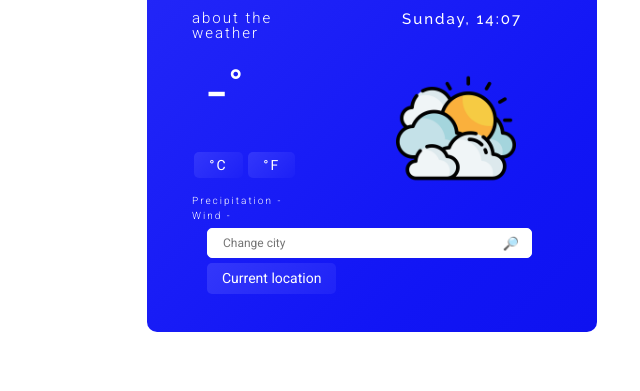
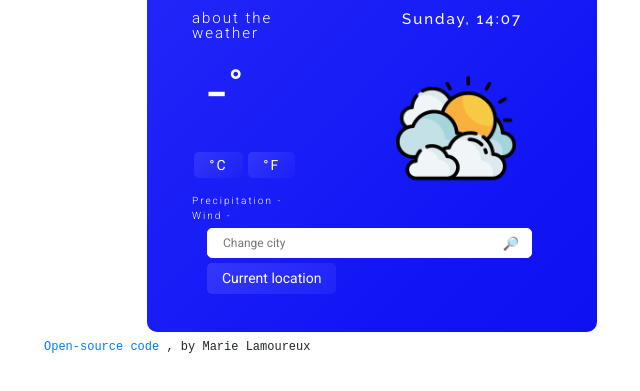
Before and after one commit to lamoureuxmarie/weather-app, a plain HTML site: page index.html in a window 1280 px wide. Shown: the part 97-488 px from the top of the page, without its empty margins (268-908 px from the left). Drawn offline with nearby package versions, Linux system fonts and the light colour scheme.

Commit message:
added link to github

```diff
--- a/index.html
+++ b/index.html
@@ -76,6 +76,9 @@
           </div>
         </div>
       </section>
+     <span class="code">
+      <a href="https://github.com/lamoureuxmarie/weather-app" target="_blank">Open-source code </a>, by Marie Lamoureux
+    </span>
     </div>
     <script src="src/script.js"></script>
   </body>
--- a/src/style.css
+++ b/src/style.css
@@ -208,3 +208,11 @@
   .location-button:focus {
     outline: none;
   }
+
+  .code {
+    margin: 5px;
+    position: relative;
+    left: 20%;
+    font-size: 12px;
+    font-family: monospace;
+  }
```
